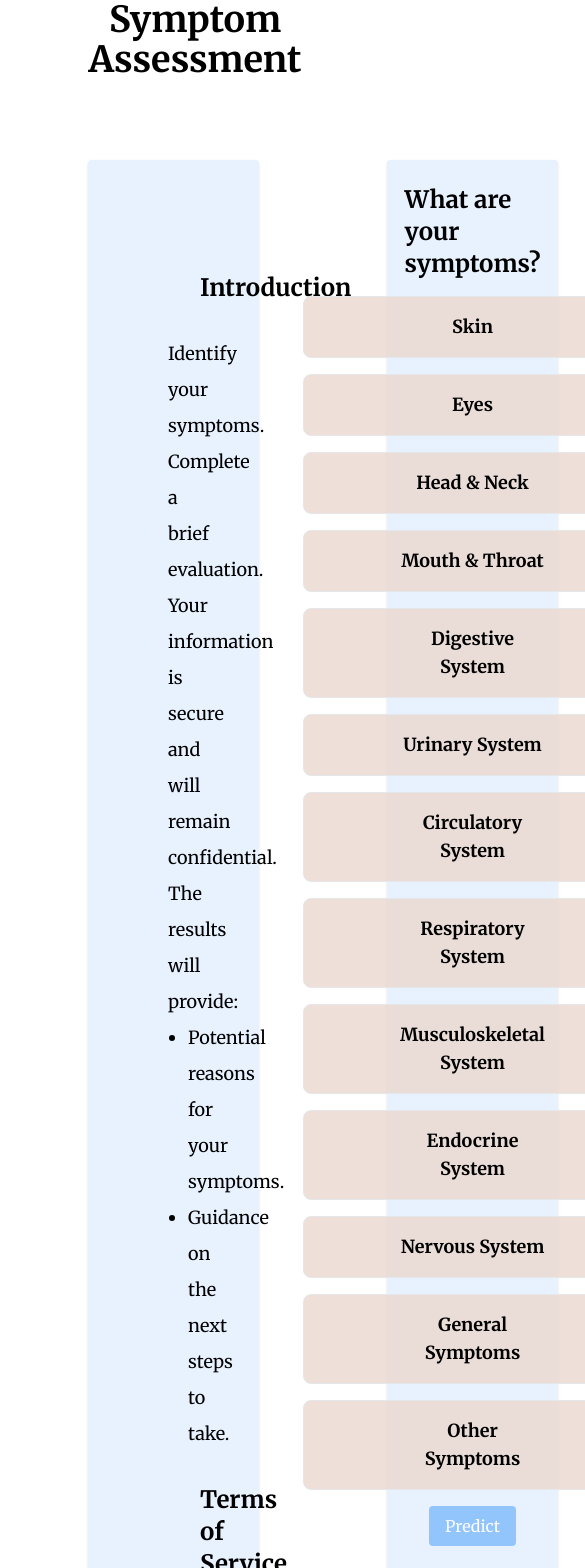
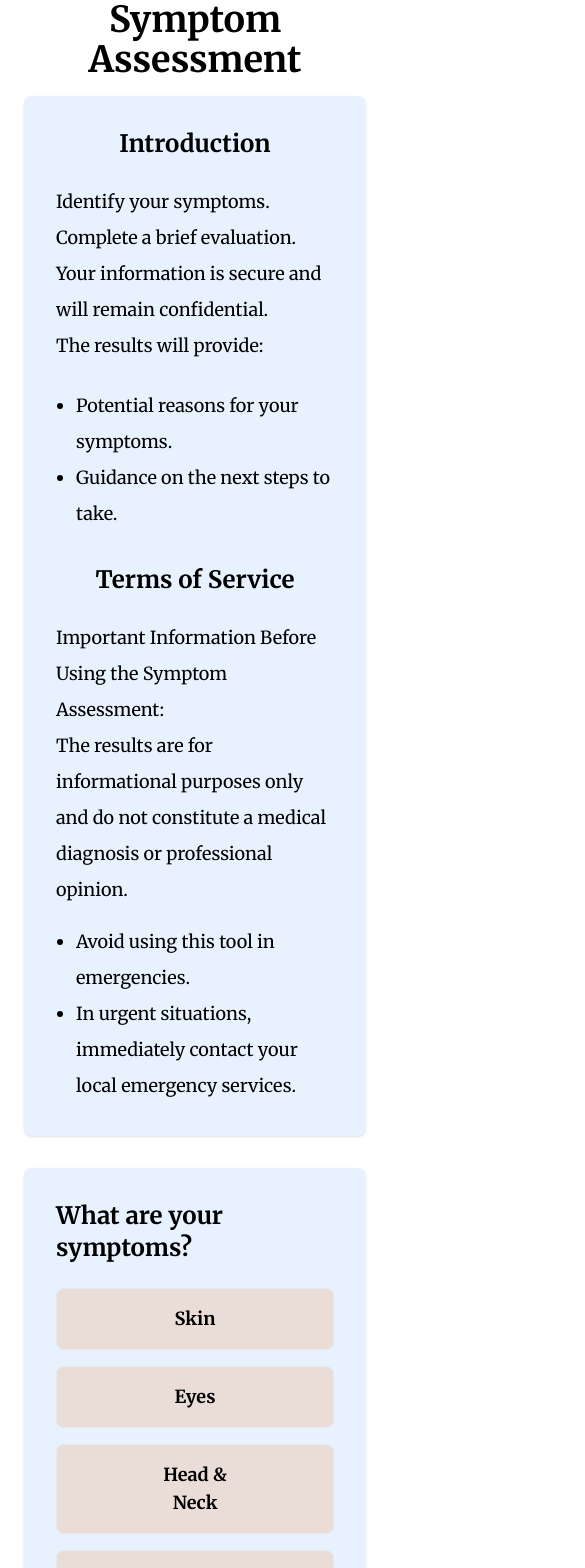
Before and after one commit to sourabhaprasad/sympsolver, a Next.js app: page /checker in a window 390 px wide. Shown: the part 160-1728 px from the top of the page, 585 px wide, since content can reach past the window. Built offline with nearby package versions, Linux system fonts and the light colour scheme; a web font is replaced by a local one.

Commit message:
predictions

```diff
--- a/app/checker/page.jsx
+++ b/app/checker/page.jsx
@@ -1,25 +1,58 @@
 "use client";
 import { useState } from "react";
-import { useRouter } from "next/navigation";
+import { useSearchParams, useRouter } from "next/navigation";
 import Accordion from "@components/Accordion";
 import sections from "./symptomSection";
+import axios from "axios";
 
 const CheckerPage = () => {
+  const searchParams = useSearchParams();
   const router = useRouter();
+  const [loading, setLoading] = useState(false);
+  const [error, setError] = useState(null);
   const [selectedSymptoms, setSelectedSymptoms] = useState([]);
+  const [result, setResult] = useState(null);
 
   // Update selected symptoms
   const handleSymptomChange = (symptoms) => {
     setSelectedSymptoms(symptoms);
   };
 
-  const handlePredict = () => {
-    // Encode the symptoms array for URL-safe transmission
-    const encodedSymptoms = encodeURIComponent(
-      JSON.stringify(selectedSymptoms)
-    );
-    router.push(`/predict?symptoms=${encodedSymptoms}`);
-    console.log("sent");
+  const handlePredict = async () => {
+    if (!selectedSymptoms || selectedSymptoms.length === 0) {
+      setError("Please select at least one symptom before predicting.");
+      return;
+    }
+
+    setLoading(true);
+    setError(null);
+
+    try {
+      console.log("Sending symptoms:", selectedSymptoms);
+
+      // Send symptoms directly to predict endpoint
+      const response = await axios.post(
+        "http://localhost:5000/predict",
+        {
+          symptoms: selectedSymptoms.map((s) =>
+            s.toLowerCase().replace(" ", "_")
+          ),
+        },
+        {
+          headers: {
+            "Content-Type": "application/json",
+          },
+        }
+      );
+
+      console.log("Received prediction:", response.data);
+      setResult(response.data);
+    } catch (err) {
+      console.error("API Request Error:", err);
+      setError(err.response?.data?.error || "Failed to fetch prediction");
+    } finally {
+      setLoading(false);
+    }
   };
 
   return (
@@ -27,25 +60,25 @@ const CheckerPage = () => {
       <h1 className="text-4xl font-bold mb-4 text-center">
         Symptom Assessment
       </h1>
-      <div className="flex">
-        <div className="w-1/2 bg-[#E8F2FF] m-16 p-20 rounded shadow">
-          <h1 className="text-2xl font-semibold m-8 text-center">
+      <div className="flex flex-col lg:flex-row gap-8 max-w-7xl mx-auto">
+        <div className="lg:w-1/2 bg-[#E8F2FF] p-8 lg:p-12 rounded-lg shadow">
+          <h2 className="text-2xl font-semibold mb-6 text-center">
             Introduction
-          </h1>
-          <p className="text-lg leading-loose">
+          </h2>
+          <p className="text-lg leading-loose mb-6">
             Identify your symptoms. <br />
             Complete a brief evaluation. <br />
             Your information is secure and will remain confidential. <br />
             The results will provide:
           </p>
-          <ul className="list-disc pl-5 text-lg leading-loose">
+          <ul className="list-disc pl-5 text-lg leading-loose mb-8">
             <li>Potential reasons for your symptoms.</li>
             <li>Guidance on the next steps to take.</li>
           </ul>
-          <h1 className="text-2xl font-semibold m-8 text-center">
+          <h2 className="text-2xl font-semibold mb-6 text-center">
             Terms of Service
-          </h1>
-          <p className="text-lg leading-loose">
+          </h2>
+          <p className="text-lg leading-loose mb-4">
             Important Information Before Using the Symptom Assessment:
             <br /> The results are for informational purposes only and do not
             constitute a medical diagnosis or professional opinion.
@@ -58,21 +91,56 @@ const CheckerPage = () => {
             </li>
           </ul>
         </div>
-        <div className="m-16 w-1/2 pl-4 bg-[#E8F2FF] justify-items-center p-4 rounded shadow">
-          <h1 className="text-2xl font-semibold m-2 mb-4">
+        <div className="lg:w-1/2 bg-[#E8F2FF] p-8 rounded-lg shadow">
+          <h2 className="text-2xl font-semibold mb-6">
             What are your symptoms?
-          </h1>
+          </h2>
           <Accordion
             sections={sections}
             onSymptomChange={handleSymptomChange}
           />
-          <button
-            onClick={handlePredict}
-            className="mt-4 bg-blue-500 text-white px-4 py-2 rounded hover:bg-blue-600 transition-colors disabled:bg-blue-300"
-            disabled={selectedSymptoms.length === 0}
-          >
-            Predict
-          </button>
+          <div className="mt-6">
+            {error && <p className="text-red-500 mb-4">{error}</p>}
+            <button
+              onClick={handlePredict}
+              className="w-full bg-blue-500 text-white px-6 py-3 rounded-lg hover:bg-blue-600 transition-colors disabled:bg-blue-300 disabled:cursor-not-allowed"
+              disabled={selectedSymptoms.length === 0 || loading}
+            >
+              {loading ? "Processing..." : "Predict"}
+            </button>
+          </div>
+          {result && (
+            <div className="mt-8 p-6 bg-white rounded-lg shadow">
+              <h3 className="text-xl font-semibold mb-4">Results</h3>
+              <div className="space-y-4">
+                <p>
+                  <strong>Predicted Condition:</strong>{" "}
+                  {result.predicted_disease}
+                </p>
+                <p>
+                  <strong>Description:</strong> {result.desc}
+                </p>
+                <div>
+                  <strong>Precautions:</strong>
+                  <ul className="list-disc pl-5 mt-2">
+                    {result.pre.map((precaution, index) => (
+                      <li key={index}>{precaution}</li>
+                    ))}
+                  </ul>
+                </div>
+                {result.die && result.die.length > 0 && (
+                  <div>
+                    <strong>Dietary Recommendations:</strong>
+                    <ul className="list-disc pl-5 mt-2">
+                      {result.die.map((diet, index) => (
+                        <li key={index}>{diet}</li>
+                      ))}
+                    </ul>
+                  </div>
+                )}
+              </div>
+            </div>
+          )}
         </div>
       </div>
     </div>
--- a/app/predict/page.jsx
+++ b/app/predict/page.jsx
@@ -1,6 +1,7 @@
 "use client";
 import { useSearchParams } from "next/navigation";
 import { useEffect, useState } from "react";
+import axios from "axios";
 
 const Page = () => {
   const searchParams = useSearchParams();
@@ -18,21 +19,11 @@ const Page = () => {
         }
 
         const symptoms = JSON.parse(decodeURIComponent(symptomsParam));
-
-        const response = await fetch("http://localhost:5000/predict", {
-          method: "POST",
-          headers: {
-            "Content-Type": "application/json",
-          },
-          body: JSON.stringify({ symptoms }),
+        const response = await axios.post("http://localhost:5000/predict", {
+          symptoms,
         });
 
-        if (!response.ok) {
-          throw new Error("Failed to fetch prediction");
-        }
-
-        const data = await response.json();
-        setResult(data);
+        setResult(response.data);
       } catch (err) {
         setError(err instanceof Error ? err.message : "An error occurred");
       } finally {
```
Also changed, not shown: 1 other file (tests, documents, lock files or other folders).
